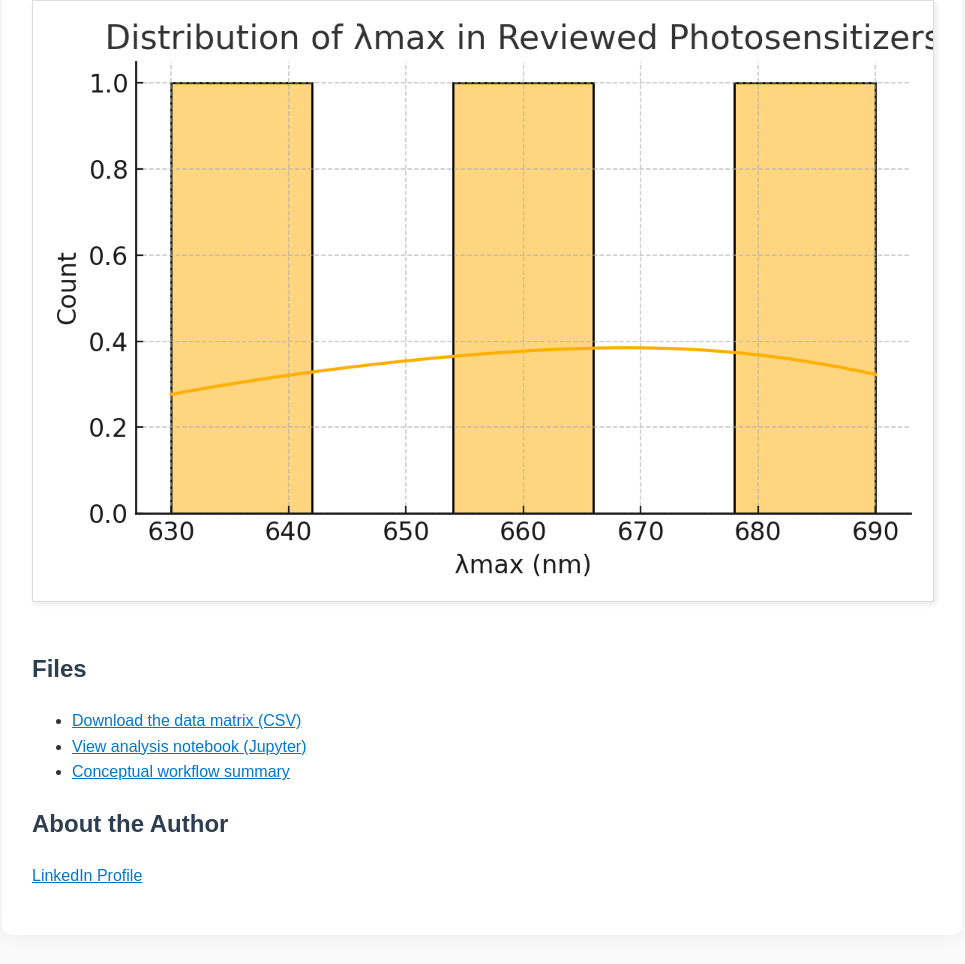
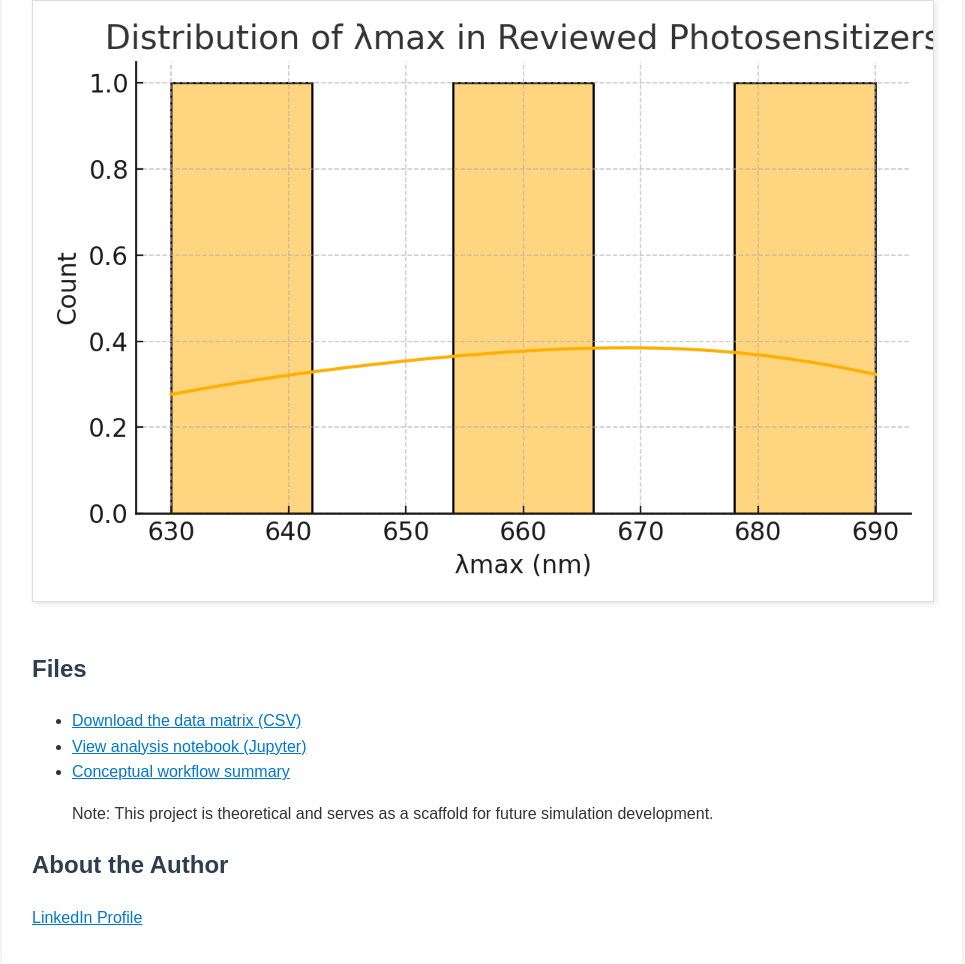
Before and after one commit to shylett/td-dft-photosensitizer-review, a plain HTML site: page index.html in a window 1280 px wide. Shown: the part 1223-2187 px from the top of the page, without its empty margins (158-1123 px from the left). Drawn offline with Linux system fonts and the light colour scheme.

Commit message:
Update index.html
Signed-off-by: Anthony, Shylett Sonam <146329119+shylett@users.noreply.github.com>

```diff
--- a/index.html
+++ b/index.html
@@ -60,6 +60,7 @@
       <li><a href="photosensitizer_matrix.csv">Download the data matrix (CSV)</a></li>
       <li><a href="analyze_matrix.ipynb">View analysis notebook (Jupyter)</a></li>
       <li><a href="workflow_summary.md">Conceptual workflow summary</a></li>
+      <p>Note: This project is theoretical and serves as a scaffold for future simulation development.</p>
     </ul>
 
     <h2>About the Author</h2>
```
